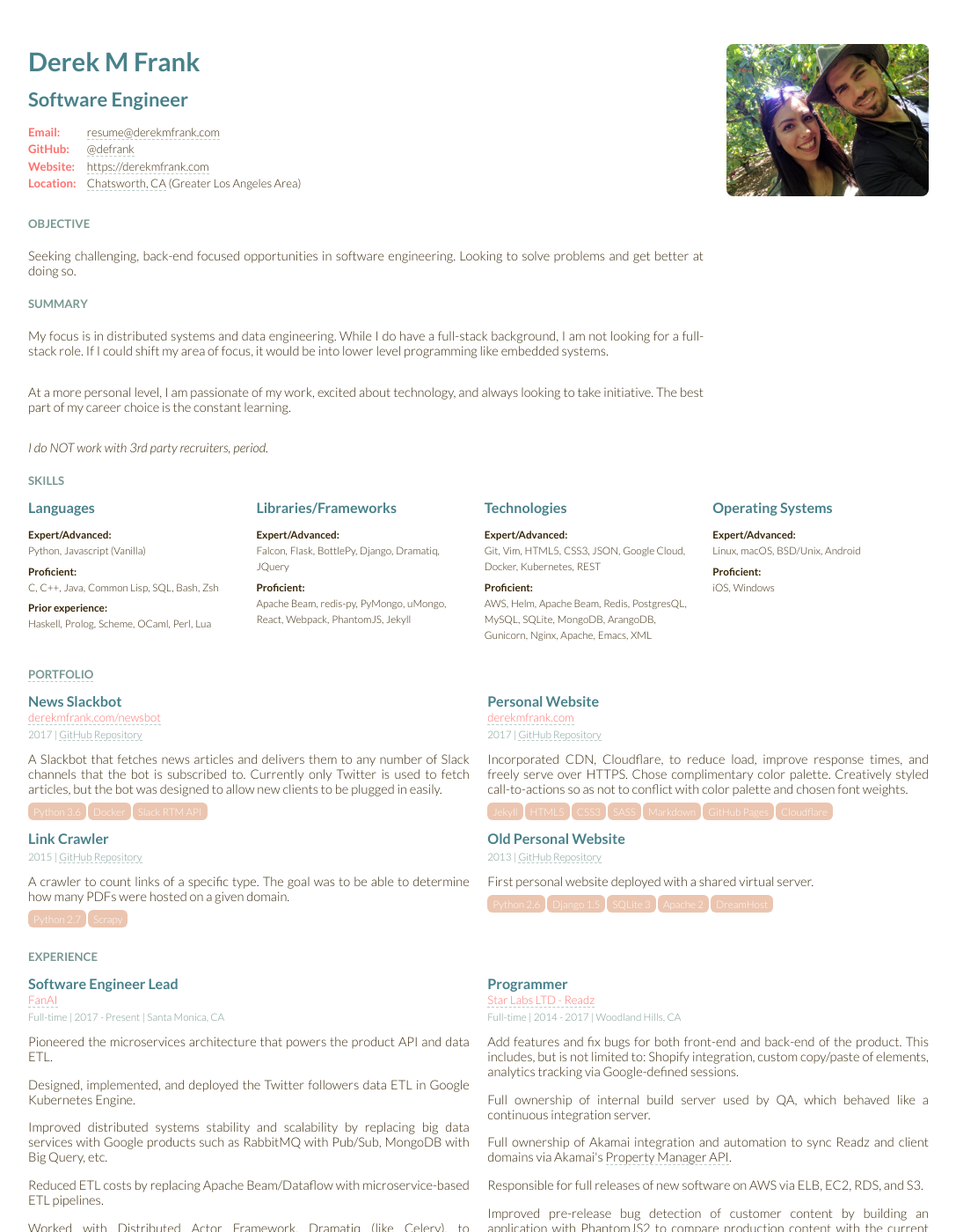
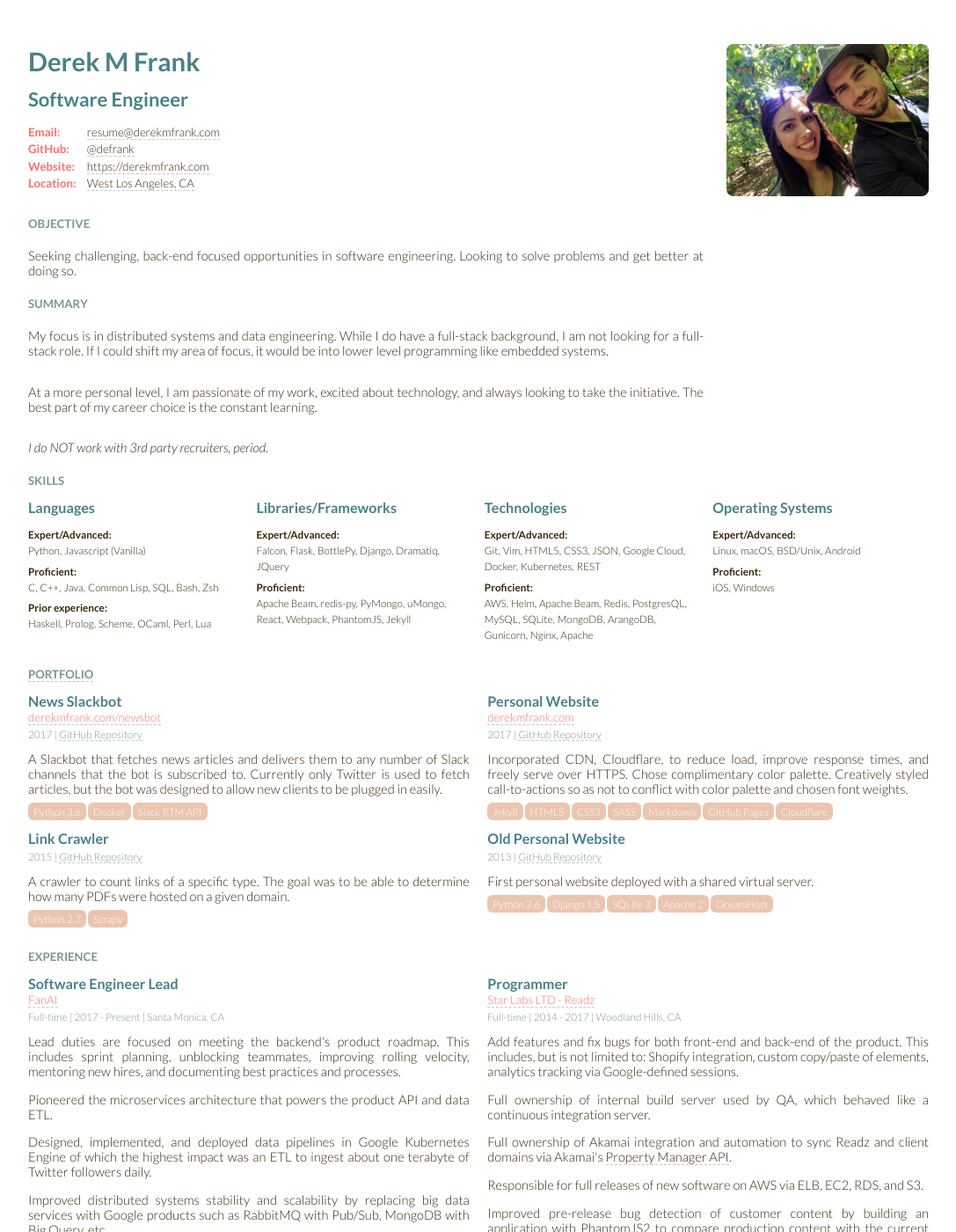
Before and after one commit to defrank/defrank.github.io, a Jekyll site: the page built from resume.html, in a window 1280 px wide and 1400 px high. Shown: the whole window at 88% size, without its empty margins (96-1183 px from the left). Built offline with Jekyll 4.4.1, drawn with Linux system fonts in a browser that asks for light colours; some of the changed text lies outside the part shown.

Commit message:
chore(resume): Updates for 2020

```diff
--- a/_data/experience.yml
+++ b/_data/experience.yml
@@ -19,18 +19,20 @@
       month:
       day:
   role: >
-      Lead back-end team in distributed systems and data ETL.
+      Lead backend team in distributed systems and data pipelines.
   technologies:
       - "Google Cloud Platform"
       - "Kubernetes"
       - "Helm"
       - "Docker"
       - "Docker Compose"
-      - "Python 3.7"
+      - "Python 3.8"
       - "Falcon"
+      - "Hug"
       - "Dramatiq"
       - "Apache Beam"
       - "Redis"
+      - "PostgreSQL"
       - "ArangoDB"
       - "MongoDB"
       - "RabbitMQ"
@@ -38,18 +40,21 @@
       - "Linux"
   responsibilities:
     - >-
+      Lead duties are focused on meeting the backend's product roadmap.
+      This includes sprint planning, unblocking teammates, improving
+      rolling velocity, mentoring new hires, and documenting best
+      practices and processes.
+    - >-
       Pioneered the microservices architecture that powers the product
       API and data ETL.
     - >-
-      Designed, implemented, and deployed the Twitter followers data
-      ETL in Google Kubernetes Engine.
+      Designed, implemented, and deployed data pipelines in Google
+      Kubernetes Engine of which the highest impact was an ETL to ingest
+      about one terabyte of Twitter followers daily.
     - >-
       Improved distributed systems stability and scalability by
       replacing big data services with Google products such as RabbitMQ
       with Pub/Sub, MongoDB with Big Query, etc.
-    - >-
-      Reduced ETL costs by replacing Apache Beam/Dataflow with
-      microservice-based ETL pipelines.
     - >-
       Worked with Distributed Actor Framework, Dramatiq (like Celery),
       to asynchronously process jobs communicated over a message broker.
--- a/resume.html
+++ b/resume.html
@@ -600,8 +600,7 @@ layout: blank
             <div class="geolocation">
                 <dt>Location</dt>
                 <dd>
-                    <a target="_blank" href="https://www.google.com/maps/dir//Chatsworth,+CA+91311">Chatsworth, CA</a>
-                    (Greater Los Angeles Area)
+                    <a target="_blank" href="https://www.google.com/maps/place/Los+Angeles,+CA+90066/">West Los Angeles, CA</a>
                 </dd>
             </div>
         </dl>
@@ -627,7 +626,7 @@ layout: blank
         would be into lower level programming like embedded systems.</p>
 
         <p>At a more personal level, I am passionate of my work, excited about technology, and
-        always looking to take initiative.  The best part of my career choice is the constant
+        always looking to take the initiative.  The best part of my career choice is the constant
         learning.</p>
 
         <p id="notices">
@@ -729,8 +728,6 @@ layout: blank
                     <dd>Gunicorn</dd>
                     <dd>Nginx</dd>
                     <dd>Apache</dd>
-                    <dd>Emacs</dd>
-                    <dd>XML</dd>
                 </div>
             </dl>
         </section>
```
